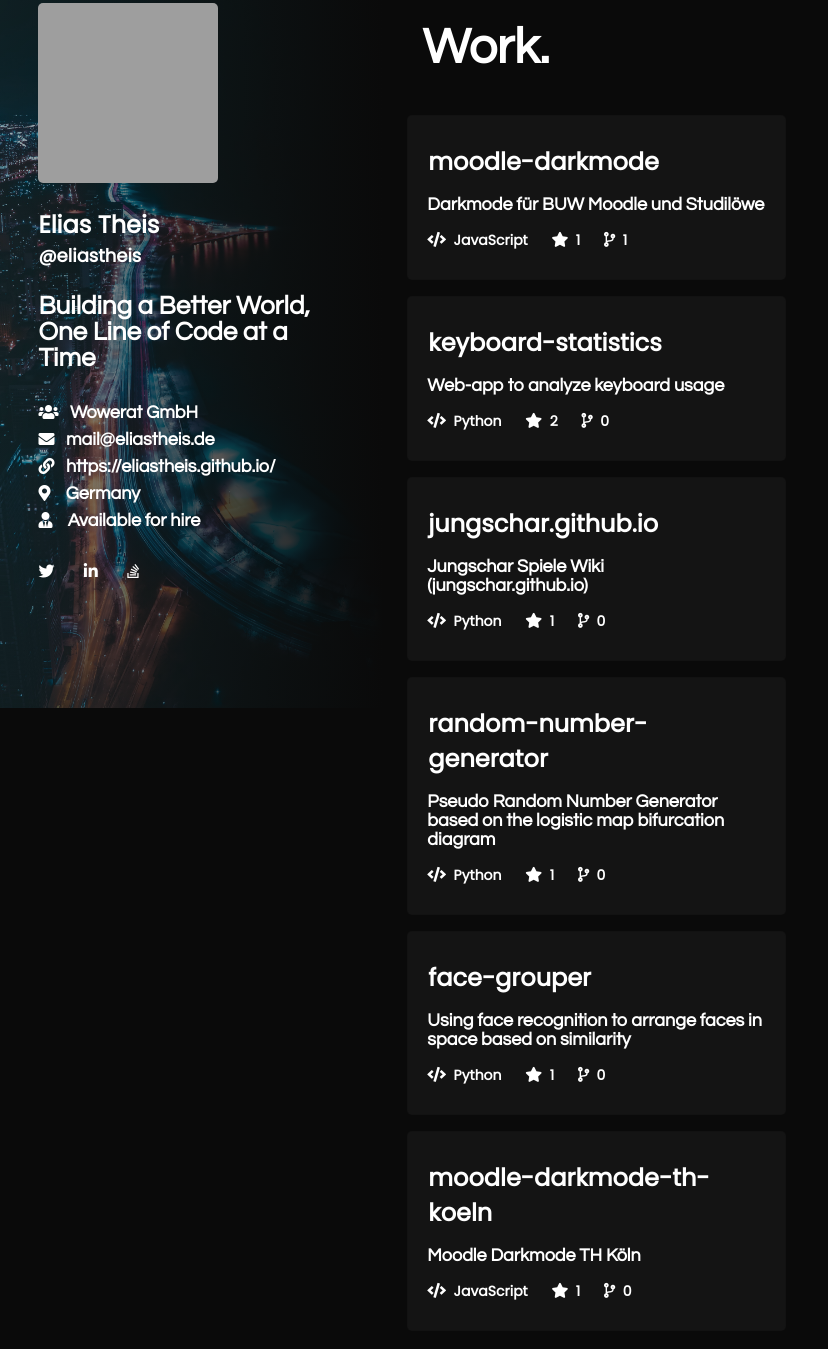
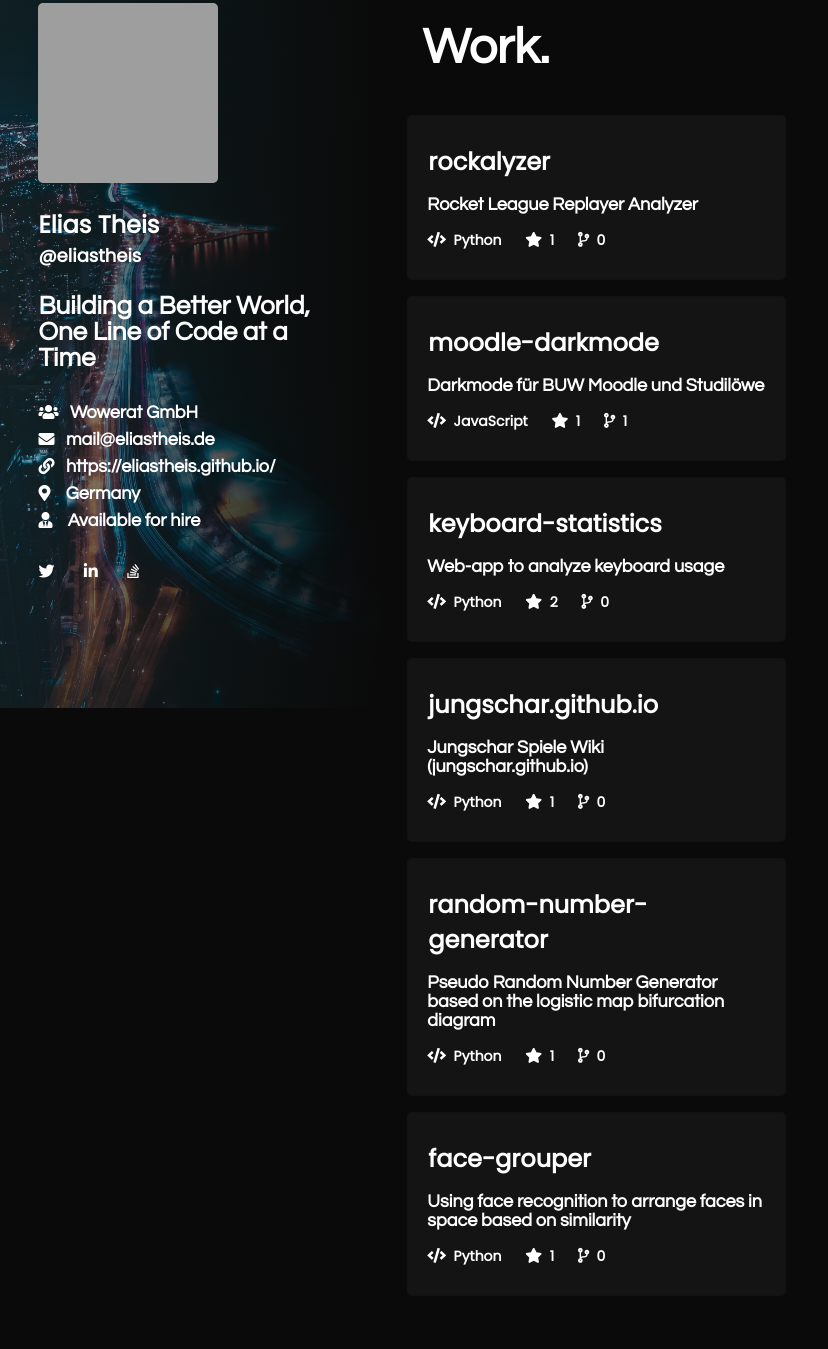
Before and after one commit to eliastheis/eliastheis.github.io, a plain HTML site: page docs/index.html in a window 1280 px wide. Shown: the part 92-1441 px from the top of the page, without its empty margins (0-828 px from the left). Drawn offline with nearby package versions, Linux system fonts and the light colour scheme; no server answers; grey boxes are pictures that could not be loaded; a script that the page names is missing.

Commit message:
Add rockalyzer

```diff
--- a/docs/index.html
+++ b/docs/index.html
@@ -39,6 +39,21 @@
       <div id="work">
         <h1>Work.</h1>
         <div class="projects" id="work_section">
+
+                      <!-- Rockalyzer -->
+                      <a href="https://github.com/eliastheis/rockalyzer" target="_blank">
+                        <section>
+                            <div class="section_title">rockalyzer</div>
+                            <div class="about_section">
+                            <span style="display:block;">Rocket League Replayer Analyzer</span>
+                            </div>
+                            <div class="bottom_section">
+                                <span style="display:inline-block;"><i class="fas fa-code"></i>&nbsp; Python</span>
+                                <span><i class="fas fa-star"></i>&nbsp; 1</span>
+                                <span><i class="fas fa-code-branch"></i>&nbsp; 0</span>
+                            </div>
+                        </section>
+                      </a>
 
                       <!-- Moodle Darkmode -->
                       <a href="https://github.com/eliastheis/moodle-darkmode" target="_blank">
@@ -115,20 +130,7 @@
                         </section>
                       </a>
 
-                      <!-- Moodle Darkmode TH Köln -->
-                      <a href="https://github.com/eliastheis/moodle-darkmode-th-koeln" target="_blank">
-                        <section>
-                            <div class="section_title">moodle-darkmode-th-koeln</div>
-                            <div class="about_section">
-                            <span style="display:block;">Moodle Darkmode TH Köln</span>
-                            </div>
-                            <div class="bottom_section">
-                                <span style="display:inline-block;"><i class="fas fa-code"></i>&nbsp; JavaScript</span>
-                                <span><i class="fas fa-star"></i>&nbsp; 1</span>
-                                <span><i class="fas fa-code-branch"></i>&nbsp; 0</span>
-                            </div>
-                        </section>
-                      </a></div>
+        </div>
       </div>
       <div id="forks" style="display:none;">
         <h1>Forks.</h1>
```
